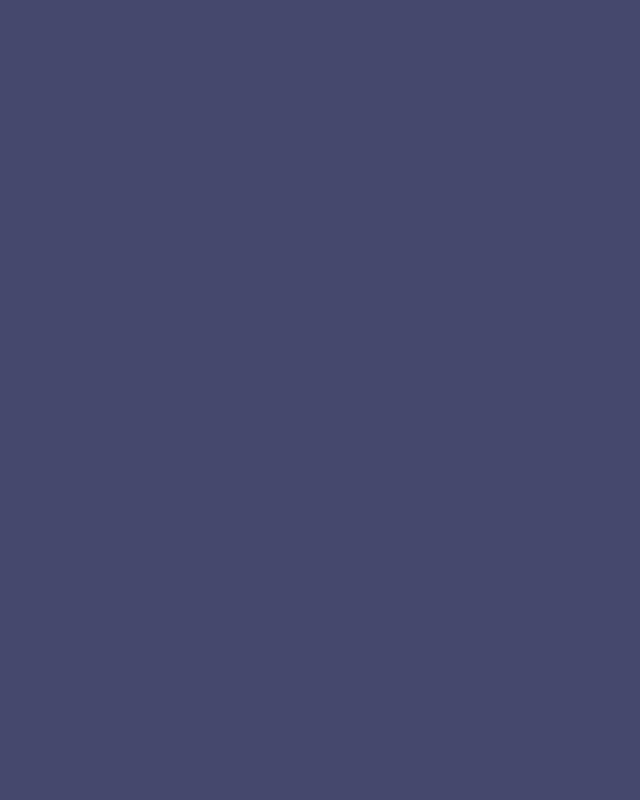
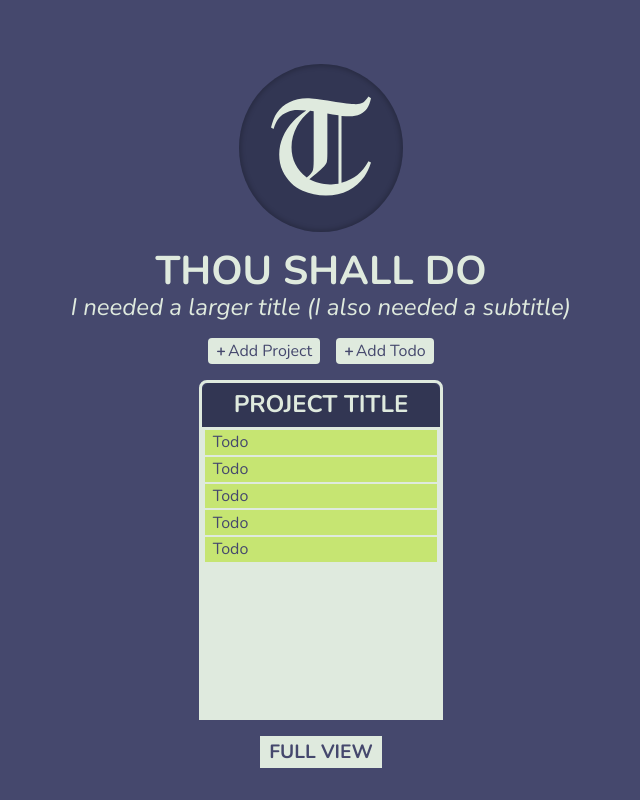
Before and after one commit to totocorvidoni/todo-vue, a Vue app: page / in a window 1280 px wide. Shown: the whole page, without its empty margins (319-959 px from the left). Built offline with nearby package versions, Linux system fonts and the light colour scheme.

Commit message:
Add quick view.

```diff
--- a/src/views/Quick.vue
+++ b/src/views/Quick.vue
@@ -1,13 +1,137 @@
 <template>
-
+  <div id="quick-view">
+    <div class="logo">
+      <img src="@/assets/logo.svg" alt="A Gothic letter T">
+    </div>
+    <h1 class="title">THOU SHALL DO</h1>
+    <p class="subtitle">I needed a larger title (I also needed a subtitle)</p>
+    <div class="creators">
+      <add-button @addClick="onAddProjectClick">Add Project</add-button>
+      <add-button @addClick="onAddTodoClick">Add Todo</add-button>
+    </div>
+    <main id="project">
+      <div class="title-wrapper">
+        <h2>Project title</h2>
+      </div>
+      <div class="todos">
+        <ul>
+          <li>Todo</li>
+          <li>Todo</li>
+          <li>Todo</li>
+          <li>Todo</li>
+          <li>Todo</li>
+        </ul>
+      </div>
+    </main>
+    <router-link :to="{ name: 'full' }" class="button go-full">Full View</router-link>
+  </div>
 </template>
 
 <script>
+import AddButton from "@/components/AddButton.vue";
+
 export default {
-  name: 'quick-view'
-}
+  name: "quick-view",
+  components: {
+    AddButton
+  },
+  methods: {
+    onAddProjectClick() {
+      console.log("a click has happend on project");
+    },
+
+    onAddTodoClick() {
+      console.log("a click has happend on todo");
+    }
+  }
+};
 </script>
 
 <style lang="scss">
+#quick-view {
+  display: grid;
+  grid-gap: 1rem;
+  justify-items: center;
+  grid-template-rows: auto auto auto auto 1fr auto;
+  color: $color5;
+  padding: 4rem 0 2rem;
+  height: 100%;
 
+  .logo {
+    background: $color1-dark;
+    border-radius: 50%;
+    padding: 2rem;
+    box-shadow: inset 0px 0px 5px 2px rgba(0, 0, 0, 0.2);
+    img {
+      height: 100px;
+      width: 100px;
+    }
+  }
+
+  .title {
+    font-size: 2.5rem;
+    margin: 0;
+  }
+
+  .subtitle {
+    font-size: 1.5rem;
+    font-weight: 300;
+    font-style: italic;
+    margin-top: -1rem;
+  }
+
+  .creators {
+    display: flex;
+    & > * {
+      margin: 0 0.5em;
+    }
+  }
+
+  #project {
+    display: grid;
+    grid-auto-flow: column;
+    grid-template-rows: auto 1fr;
+    border: 3px solid $color5;
+    border-top-left-radius: $regular-radius;
+    border-top-right-radius: $regular-radius;
+
+    .title-wrapper {
+      background: $color1-dark;
+      border-top-left-radius: $regular-radius;
+      border-top-right-radius: $regular-radius;
+      padding: 0.5em 2em;
+      text-transform: uppercase;
+    }
+
+    .todos {
+      background: $color5;
+      color: $color1;
+
+      ul {
+        list-style-type: none;
+        padding: 0.2em;
+      }
+
+      li {
+        background: $color3;
+        padding: 0.2em 0.5em;
+
+        &:not(:first-of-type) {
+          margin-top: 2px;
+        }
+      }
+    }
+  }
+
+  .go-full {
+    display: block;
+    background: $color5;
+    color: $color1;
+    font-size: 1.2em;
+    font-weight: 700;
+    padding: $button;
+    text-decoration: none;
+    text-transform: uppercase;
+  }
+}
 </style>
```
